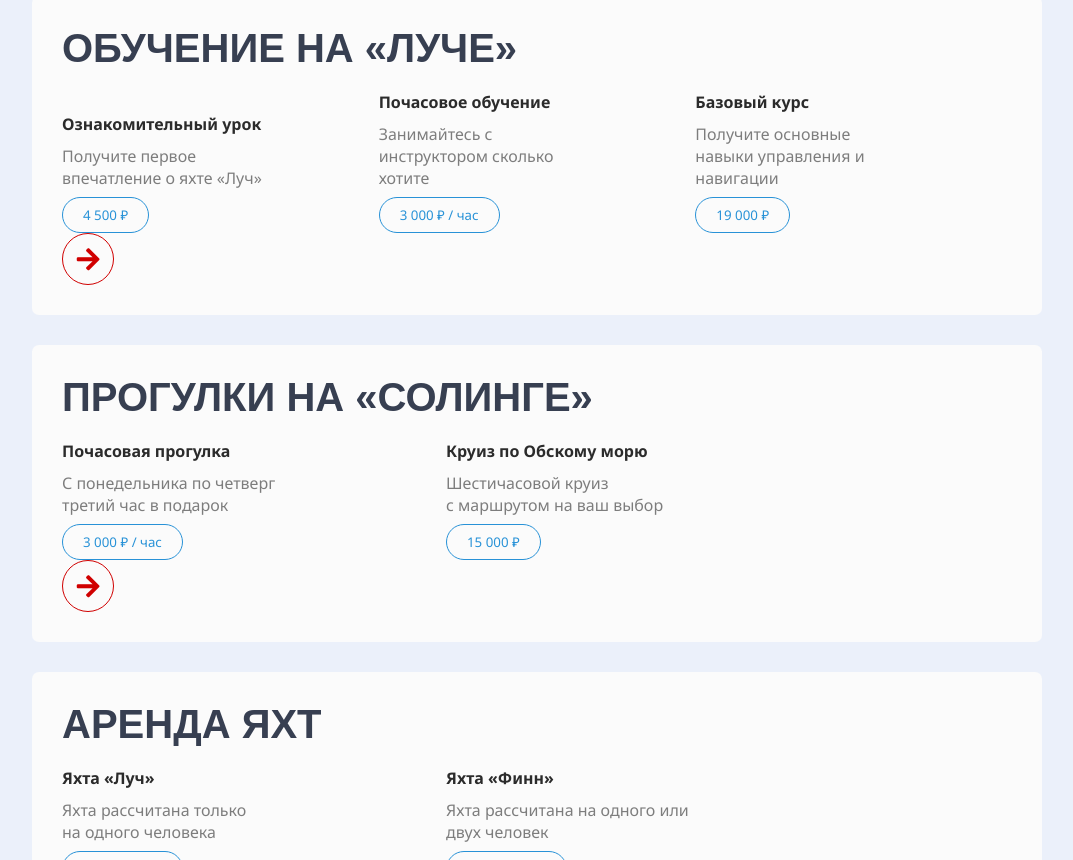
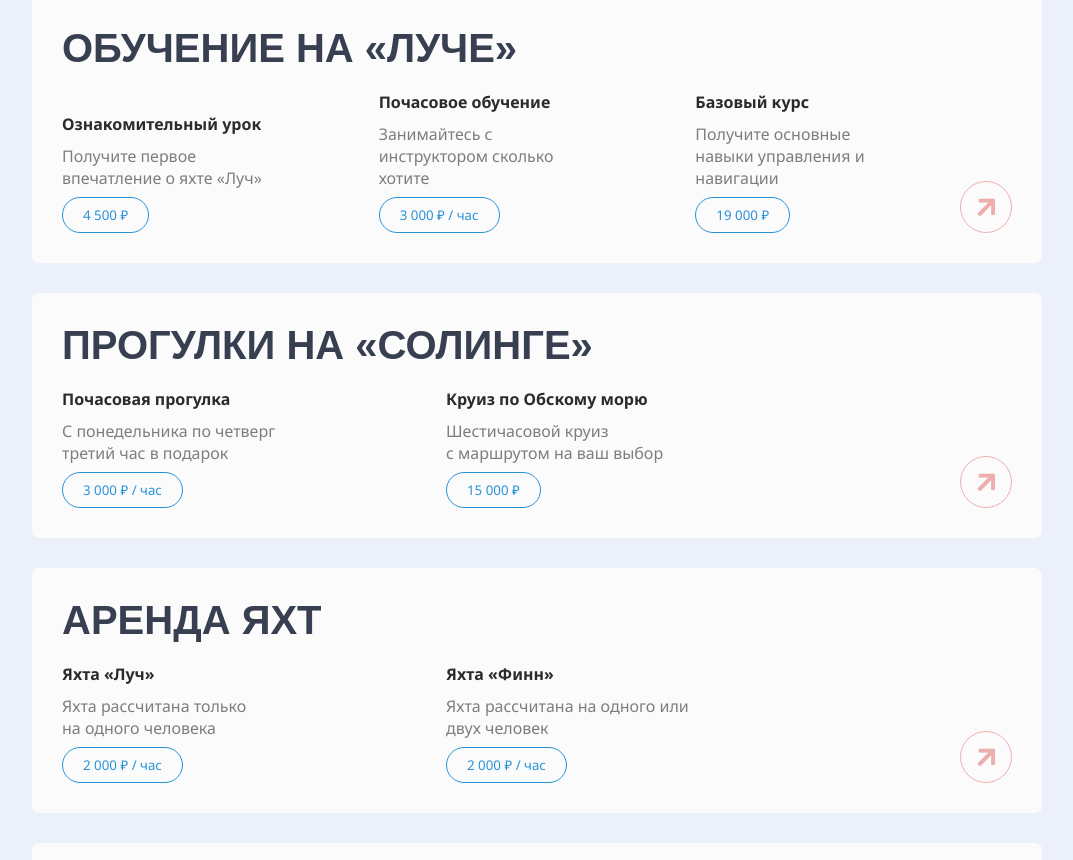
Before and after one commit to eegrishina/nautika, a React (Create React App) app: page /services in a window 1280 px wide. Shown: the part 920-1780 px from the top of the page, without its empty margins (103-1176 px from the left). Built offline with nearby package versions, Linux system fonts and the light colour scheme.

Commit message:
Add second className for circle-button

```diff
--- a/src/components/ServicesPrice.js
+++ b/src/components/ServicesPrice.js
@@ -18,7 +18,7 @@ export default function ServicesPrice({ title, path, data }) {
             <div className="priceitem-flexbox">
                 {listData}
             </div>
-            <Link to={path}><button className="circle-btn"><i className="fas fa-arrow-right"></i></button></Link>
+            <Link to={path}><button className="circle-btn btn-link"><i className="fas fa-arrow-right"></i></button></Link>
         </div>
     )
 }
```
